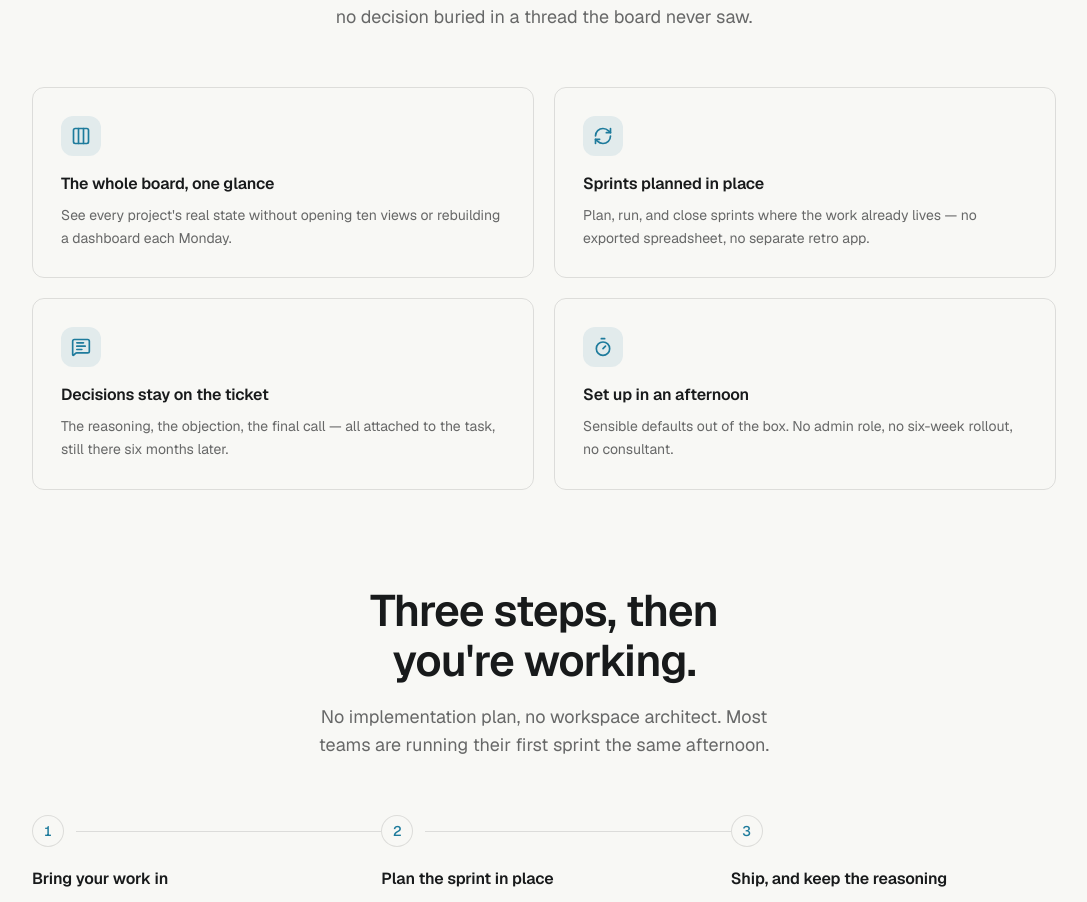
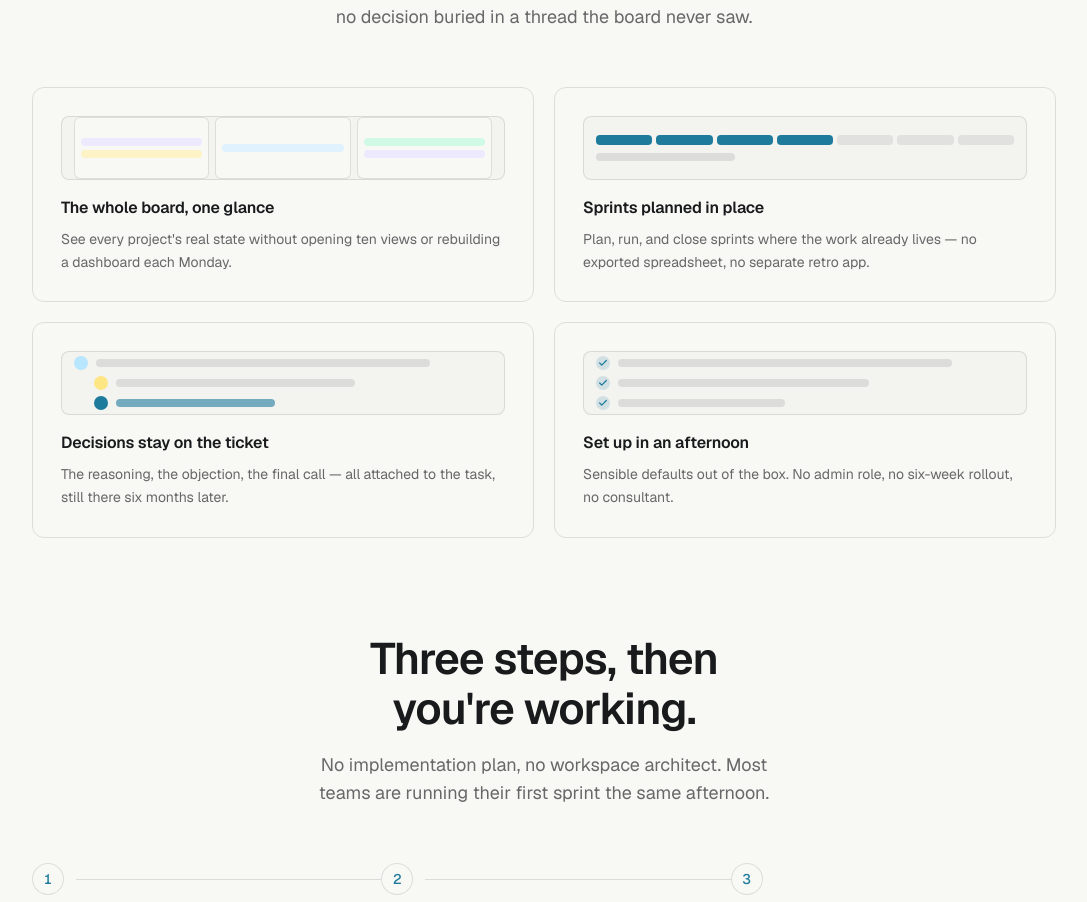
Before and after one commit to LaxmanJonchhen12/novi-landing, a Next.js app: page / in a window 1280 px wide. Shown: the part 1367-2269 px from the top of the page, without its empty margins (96-1183 px from the left). Built offline with nearby package versions, Linux system fonts and the light colour scheme.

Commit message:
feat: replace feature icons with mini product visuals

```diff
--- a/src/components/sections/feature-icons.tsx
+++ b/src/components/sections/feature-icons.tsx
@@ -1,17 +1,122 @@
-import { Columns3, MessageSquareText, RefreshCw, Timer } from "lucide-react";
+import { Check } from "lucide-react";
 
-import type { FeatureIcon } from "@/content/types";
+import type { FeatureIcon, Tone } from "@/content/types";
+
+import { TONE_STYLES } from "./board-tone";
 
 /**
- * Resolves the content layer's semantic icon keys to actual components.
- * This mapping is the reason `features.ts` can stay free of React imports.
+ * Resolves the content layer's semantic keys to small product visuals.
+ *
+ * Phase 2 (elevation pass): these replaced a single lucide icon per card.
+ * A generic icon-in-a-square is the one block on the page that could belong
+ * to any SaaS product; these four are built from the same shapes and pastel
+ * tones the real board above already uses (`TONE_STYLES`), so the features
+ * section reads as more of *this* product instead of an icon library.
+ *
+ * All four are static markup — no new animation, no new colours. Each fills
+ * a fixed-height slot the card provides (see `Features`), so the 2x2 grid
+ * stays visually aligned regardless of which shape a given visual draws.
  */
-export const FEATURE_ICONS: Record<
-  FeatureIcon,
-  React.ComponentType<{ className?: string }>
-> = {
-  board: Columns3,
-  sprints: RefreshCw,
-  threads: MessageSquareText,
-  setup: Timer,
+export const FEATURE_VISUALS: Record<FeatureIcon, React.ComponentType> = {
+  board: BoardFragment,
+  sprints: SprintTimeline,
+  threads: ThreadSnippet,
+  setup: SetupChecklist,
 };
+
+/** "The whole board, one glance" — a shrunken echo of the real board above. */
+function BoardFragment() {
+  return (
+    <div className="flex h-full items-stretch gap-1.5">
+      <MiniColumn tones={["violet", "amber"]} />
+      <MiniColumn tones={["sky"]} />
+      <MiniColumn tones={["green", "violet"]} />
+    </div>
+  );
+}
+
+function MiniColumn({ tones }: { tones: Tone[] }) {
+  return (
+    <div className="flex flex-1 flex-col justify-center gap-1 rounded-md border border-border bg-background p-1.5">
+      {tones.map((tone, i) => (
+        <span key={i} className={`h-2 rounded-sm ${TONE_STYLES[tone].pill}`} />
+      ))}
+    </div>
+  );
+}
+
+/** "Sprints planned in place" — a week strip with today's progress filled in. */
+function SprintTimeline() {
+  const days = 7;
+  const daysDone = 4;
+
+  return (
+    <div className="flex h-full flex-col justify-center gap-2">
+      <div className="flex gap-1">
+        {Array.from({ length: days }).map((_, i) => (
+          <span
+            key={i}
+            className={`h-2.5 flex-1 rounded-sm ${i < daysDone ? "bg-accent" : "bg-foreground/8"}`}
+          />
+        ))}
+      </div>
+      <span className="h-2 w-1/3 rounded-full bg-foreground/10" />
+    </div>
+  );
+}
+
+/**
+ * "Decisions stay on the ticket" — a condensed comment thread: a message, a
+ * reply, and the final call (accent) landing right on it. This is the one
+ * visual that doesn't just illustrate its feature — it's the literal proof
+ * of the "no decision buried in a thread" line above the section.
+ */
+function ThreadSnippet() {
+  return (
+    <div className="flex h-full flex-col justify-center gap-1.5">
+      <ThreadLine tone="bg-sky-200" width="w-4/5" />
+      <ThreadLine tone="bg-amber-200" width="w-3/5" indent />
+      <ThreadLine tone="bg-accent" width="w-2/5" indent accent />
+    </div>
+  );
+}
+
+function ThreadLine({
+  tone,
+  width,
+  indent,
+  accent,
+}: {
+  tone: string;
+  width: string;
+  indent?: boolean;
+  accent?: boolean;
+}) {
+  return (
+    <div className={`flex items-center gap-2 ${indent ? "pl-5" : ""}`}>
+      <span className={`size-3.5 shrink-0 rounded-full ${tone}`} />
+      <span className={`h-2 rounded-full ${width} ${accent ? "bg-accent/60" : "bg-foreground/10"}`} />
+    </div>
+  );
+}
+
+/** "Set up in an afternoon" — defaults that are already switched on. */
+function SetupChecklist() {
+  const rows = ["w-4/5", "w-3/5", "w-2/5"];
+
+  return (
+    <div className="flex h-full flex-col justify-center gap-1.5">
+      {rows.map((width, i) => (
+        <div key={i} className="flex items-center gap-2">
+          <span
+            aria-hidden
+            className="grid size-3.5 shrink-0 place-items-center rounded-full bg-accent/15 text-accent"
+          >
+            <Check className="size-2.5" strokeWidth={3} />
+          </span>
+          <span className={`h-2 rounded-full bg-foreground/10 ${width}`} />
+        </div>
+      ))}
+    </div>
+  );
+}
--- a/src/components/sections/features.tsx
+++ b/src/components/sections/features.tsx
@@ -3,7 +3,7 @@ import type { Feature } from "@/content/types";
 import { Reveal } from "@/components/ui/reveal";
 import { Section } from "@/components/ui/section";
 
-import { FEATURE_ICONS } from "./feature-icons";
+import { FEATURE_VISUALS } from "./feature-icons";
 
 /**
  * 2x2 on desktop rather than four across: at four-up each card is ~278px and
@@ -27,20 +27,22 @@ export function Features() {
 }
 
 function FeatureCard({ feature }: { feature: Feature }) {
-  const Icon = FEATURE_ICONS[feature.icon];
+  const Visual = FEATURE_VISUALS[feature.icon];
 
   return (
     // No hover lift here, unlike the board cards: these aren't links, and a
     // lift on a non-interactive card promises a click that never happens.
     <div className="rounded-xl border border-border p-6 sm:p-7">
-      <span
+      {/* Fixed height so all four cards line up in the 2x2 grid regardless
+          of which visual's internal shape is drawn — see feature-icons.tsx. */}
+      <div
         aria-hidden
-        className="grid size-10 place-items-center rounded-xl bg-accent/10 text-accent"
+        className="mb-4 h-16 rounded-lg border border-border bg-foreground/[0.02] px-3"
       >
-        <Icon className="size-5" />
-      </span>
+        <Visual />
+      </div>
 
-      <h3 className="mt-4 font-semibold tracking-[-0.01em]">{feature.title}</h3>
+      <h3 className="font-semibold tracking-[-0.01em]">{feature.title}</h3>
       <p className="mt-2 text-sm/relaxed text-muted-foreground text-pretty">
         {feature.description}
       </p>
```
